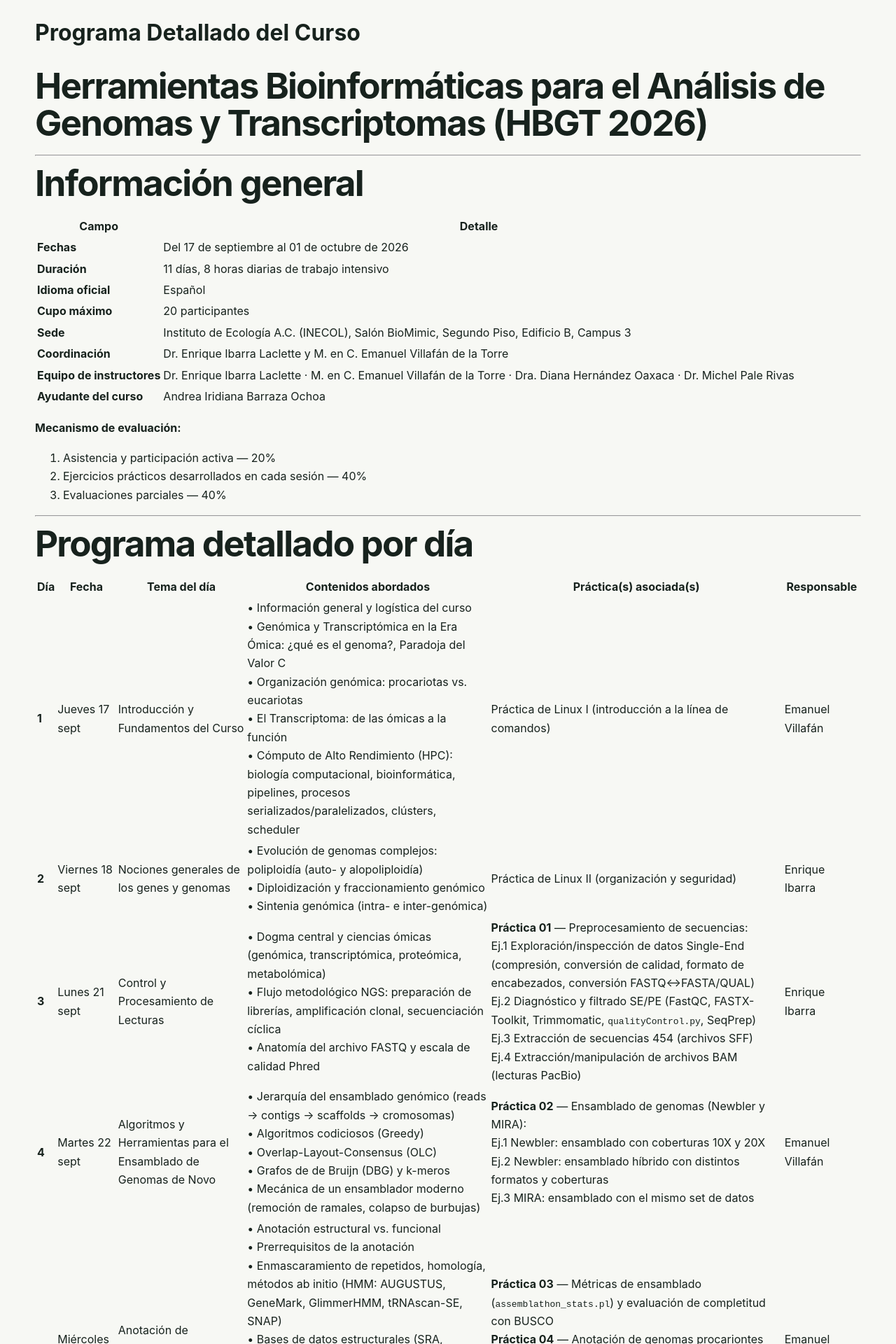
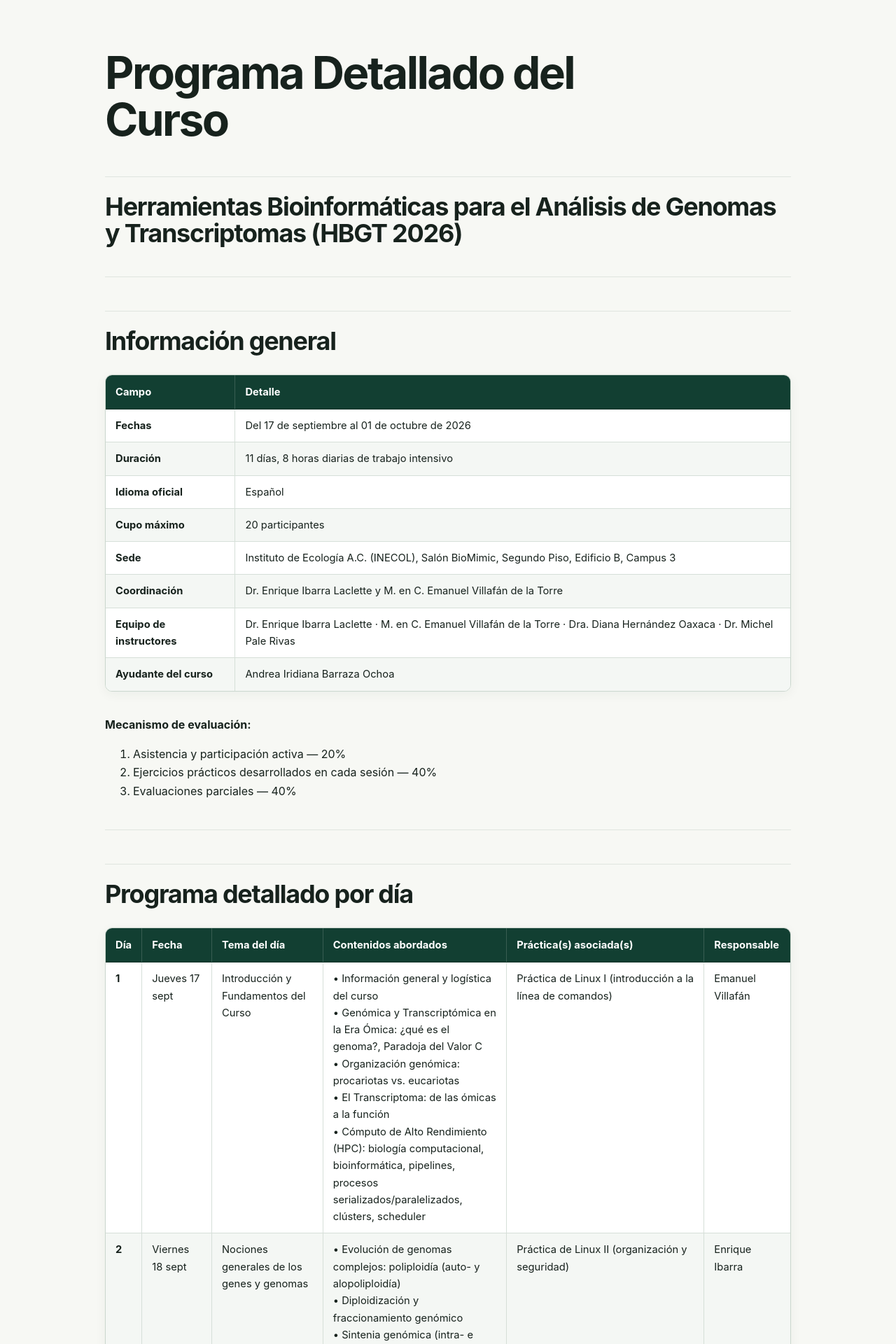
Before and after one commit to vitoem/HBGT_2026, a Jekyll site: the page built from docs/programa.md, in a window 1280 px wide. Shown: the top 1920 px of the page at 70% size. Built offline with Jekyll 4.4.1, drawn with Linux system fonts in a browser that asks for light colours.

Commit message:
Update body class condition for layout

```diff
--- a/docs/_layouts/default.html
+++ b/docs/_layouts/default.html
@@ -7,7 +7,7 @@
   <link rel="stylesheet" href="{{ '/assets/css/custom.css' | relative_url }}">
 </head>
 
-<body class="{% if page.url contains '/dia-' %}day-page{% else %}home-page{% endif %}">
+<body class="{% if page.url contains '/dia-' or page.url contains '/programa' %}day-page{% else %}home-page{% endif %}">
   <main id="top" class="wrapper">
     {{ content }}
 
```
